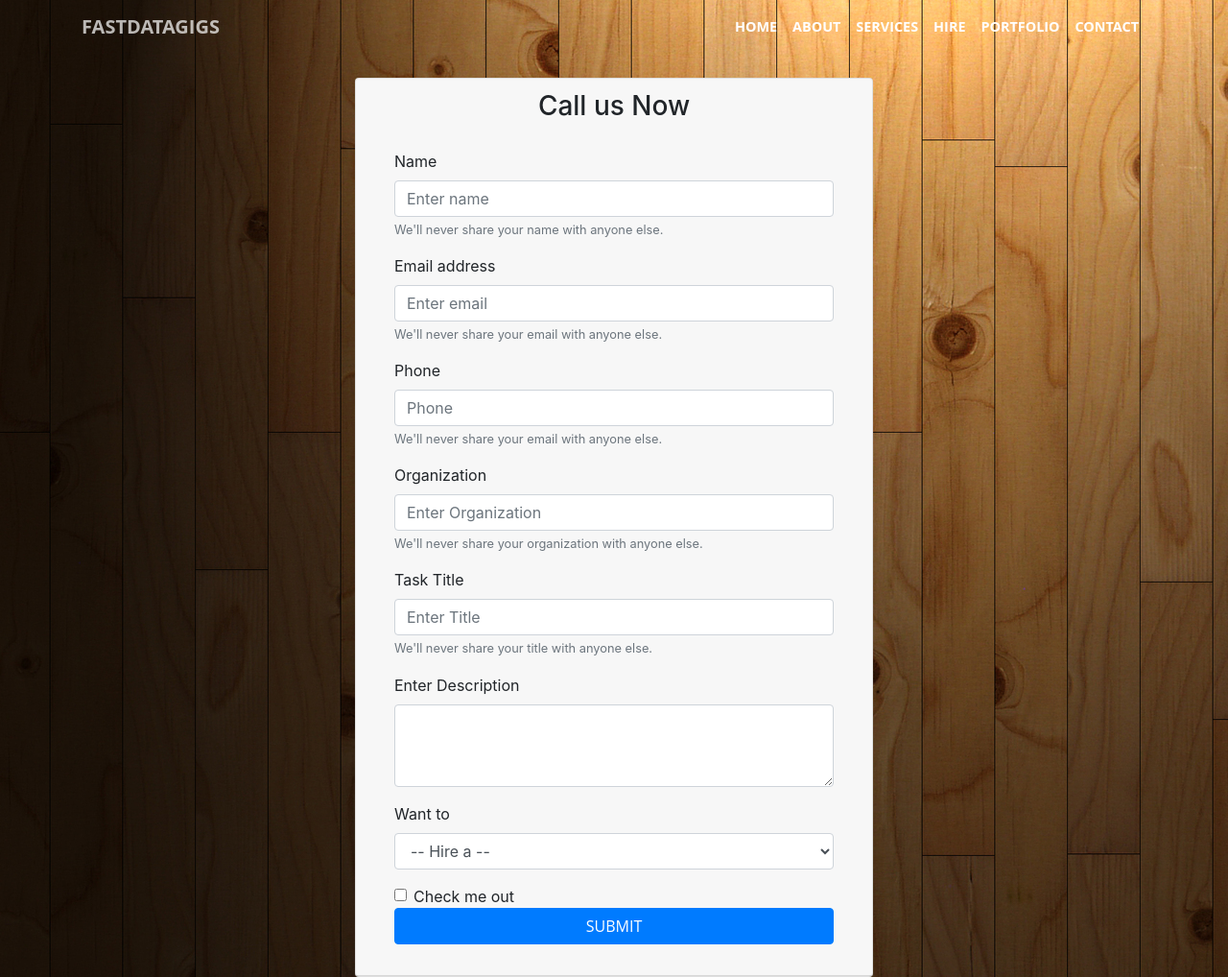
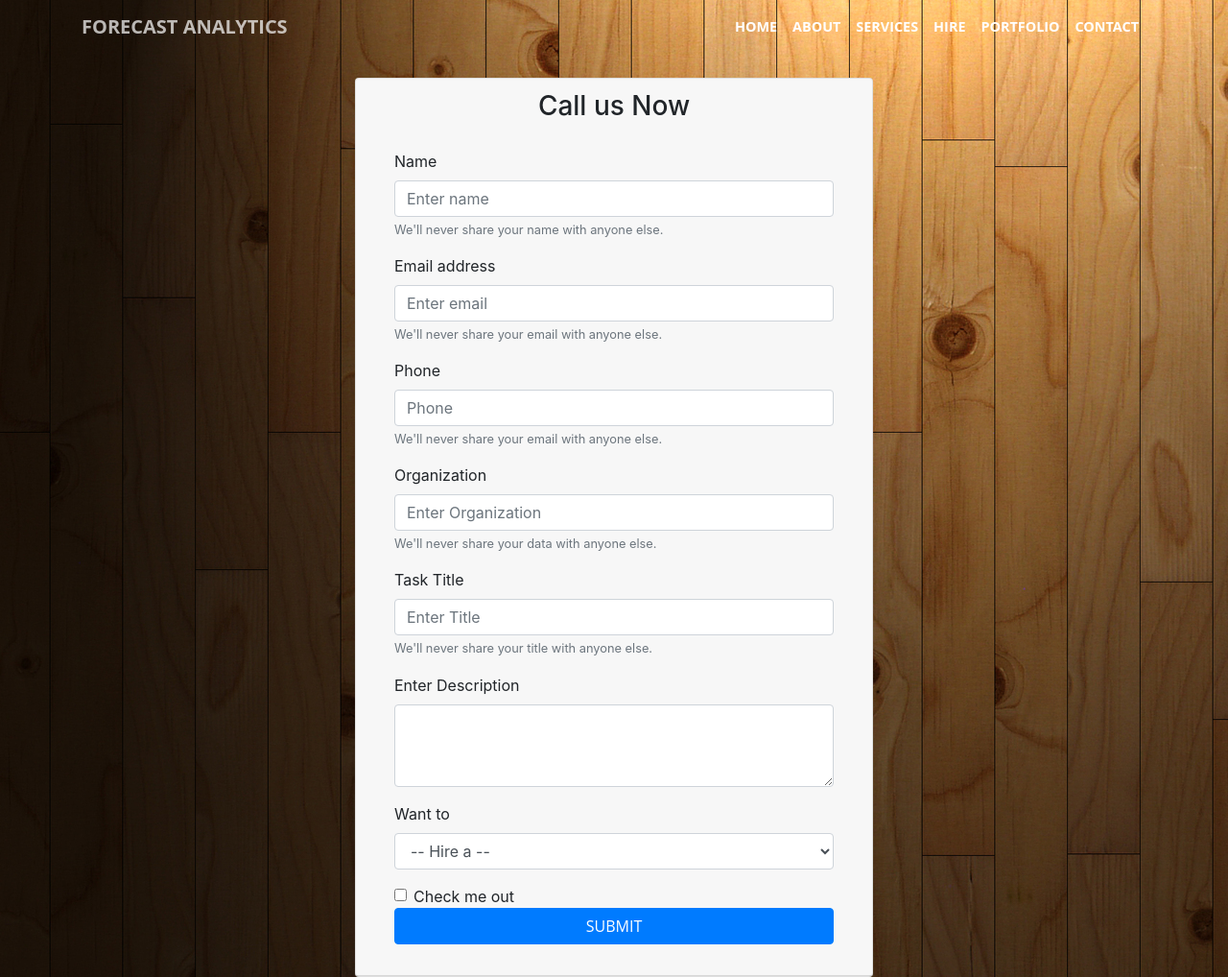
Before and after one commit to codybaraks/FastDataGigs, a Flask app: page /data in a window 1280 px wide. Shown: the whole page at 96% size. Run offline with Flask 2, Linux system fonts and the light colour scheme; some libraries are stand-ins or nearby versions.

Commit message:
Name changed

```diff
--- a/templates/Customer_info.html
+++ b/templates/Customer_info.html
@@ -38,7 +38,7 @@
 
 <nav class="navbar navbar-expand-lg navbar-light fixed-top" id="mainNav">
     <div class="container">
-        <a class="navbar-brand js-scroll-trigger" href="#page-top">FastDataGigs</a>
+        <a class="navbar-brand js-scroll-trigger" href="#page-top">Forecast Analytics</a>
         <button class="navbar-toggler navbar-toggler-right" type="button" data-toggle="collapse"
                 data-target="#navbarResponsive" aria-controls="navbarResponsive" aria-expanded="false"
                 aria-label="Toggle navigation">
@@ -218,7 +218,7 @@
     $(function () {
         $('.floating-wpp').floatingWhatsApp({
             phone: '+254725870880',
-            popupMessage: 'Welcome to fastdatagigs',
+            popupMessage: 'Welcome to Forecast Analytics',
             showPopup: true,
             position: 'right', // left or right
             autoOpen: false, // true or false
--- a/templates/formA.html
+++ b/templates/formA.html
@@ -30,7 +30,7 @@
 {#<img src="../static/img/contact.jpeg" alt="pic" height="100" width="100%">#}
 <nav class="navbar navbar-expand-lg navbar-light fixed-top" id="mainNav">
     <div class="container">
-        <a class="navbar-brand js-scroll-trigger" href="#page-top">FastDataGigs</a>
+        <a class="navbar-brand js-scroll-trigger" href="#page-top">Forecast Analytics</a>
         <button class="navbar-toggler navbar-toggler-right" type="button" data-toggle="collapse"
                 data-target="#navbarResponsive" aria-controls="navbarResponsive" aria-expanded="false"
                 aria-label="Toggle navigation">
@@ -158,7 +158,7 @@
                                                placeholder="Enter Organization"
                                                value="">
                                         <small id="nameHelp" class="form-text text-muted">We'll never share
-                                            your organization
+                                            your data
                                             with anyone
                                             else.
                                         </small>
--- a/templates/home.html
+++ b/templates/home.html
@@ -39,7 +39,7 @@
     <!-- Navigation -->
     <nav class="navbar navbar-expand-lg navbar-light fixed-top" id="mainNav">
       <div class="container">
-        <a class="navbar-brand js-scroll-trigger" href="#page-top">FastDataGigs</a>
+        <a class="navbar-brand js-scroll-trigger" href="#page-top">Forecast Analytics</a>
         <button class="navbar-toggler navbar-toggler-right" type="button" data-toggle="collapse" data-target="#navbarResponsive" aria-controls="navbarResponsive" aria-expanded="false" aria-label="Toggle navigation">
           <span class="navbar-toggler-icon"></span>
         </button>
--- a/templates/index.html
+++ b/templates/index.html
@@ -93,7 +93,7 @@
         <div class="carousel-item active">
             <img src="../static/img/analytics_main.png" alt="image">
             <div class="carousel-caption">
-                <h1 class="align-text-bottom">Your Favorite Data Analytics Provider</h1>
+                <h1 class="align-text-bottom">Your Favorite Data Analytics Partner</h1>
                 <h3 class="align-text-bottom">Get you Data Analyst Now!</h3>
                 <button type="button" class="btn btn-outline-light btn-lg">VIEW
                     DEMO
```
